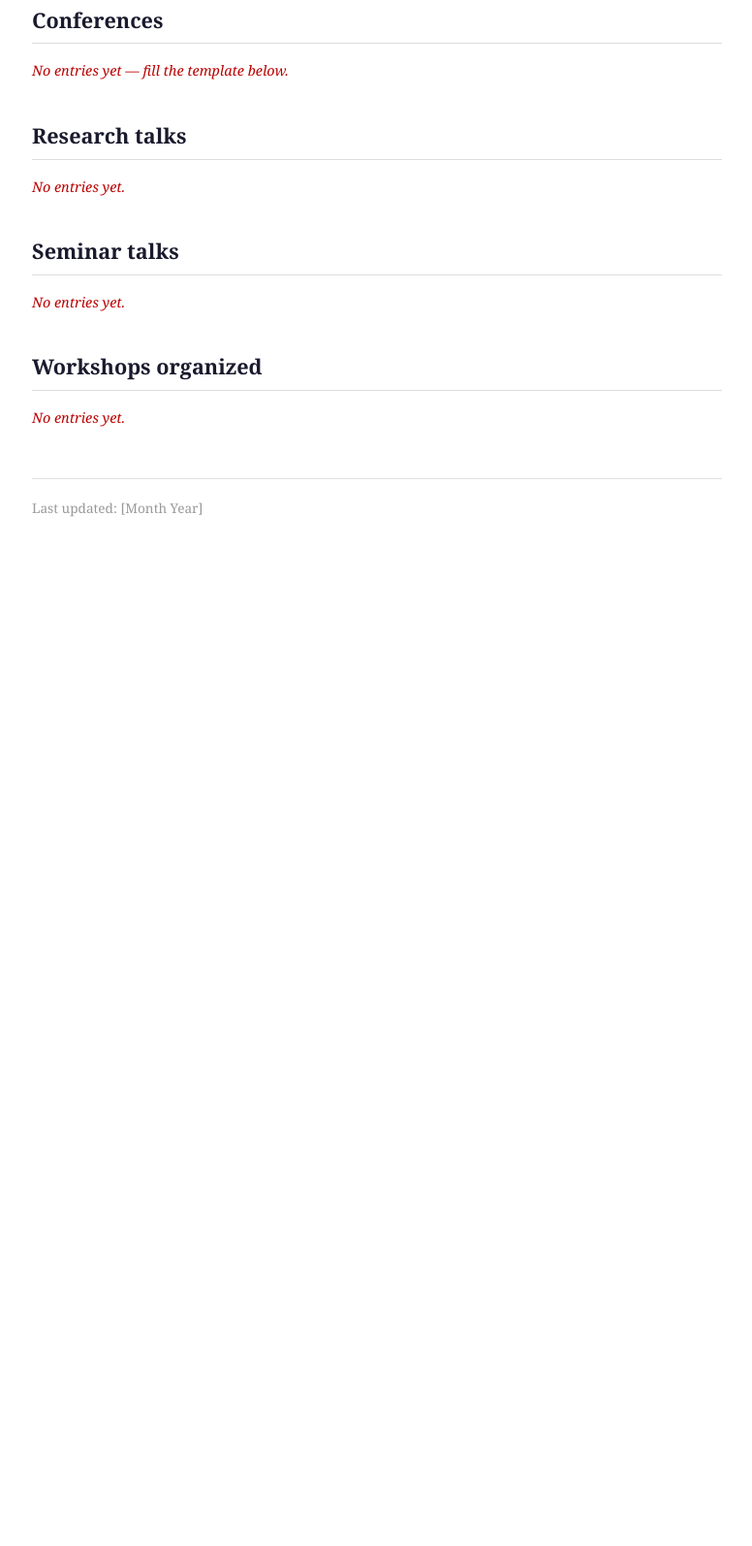
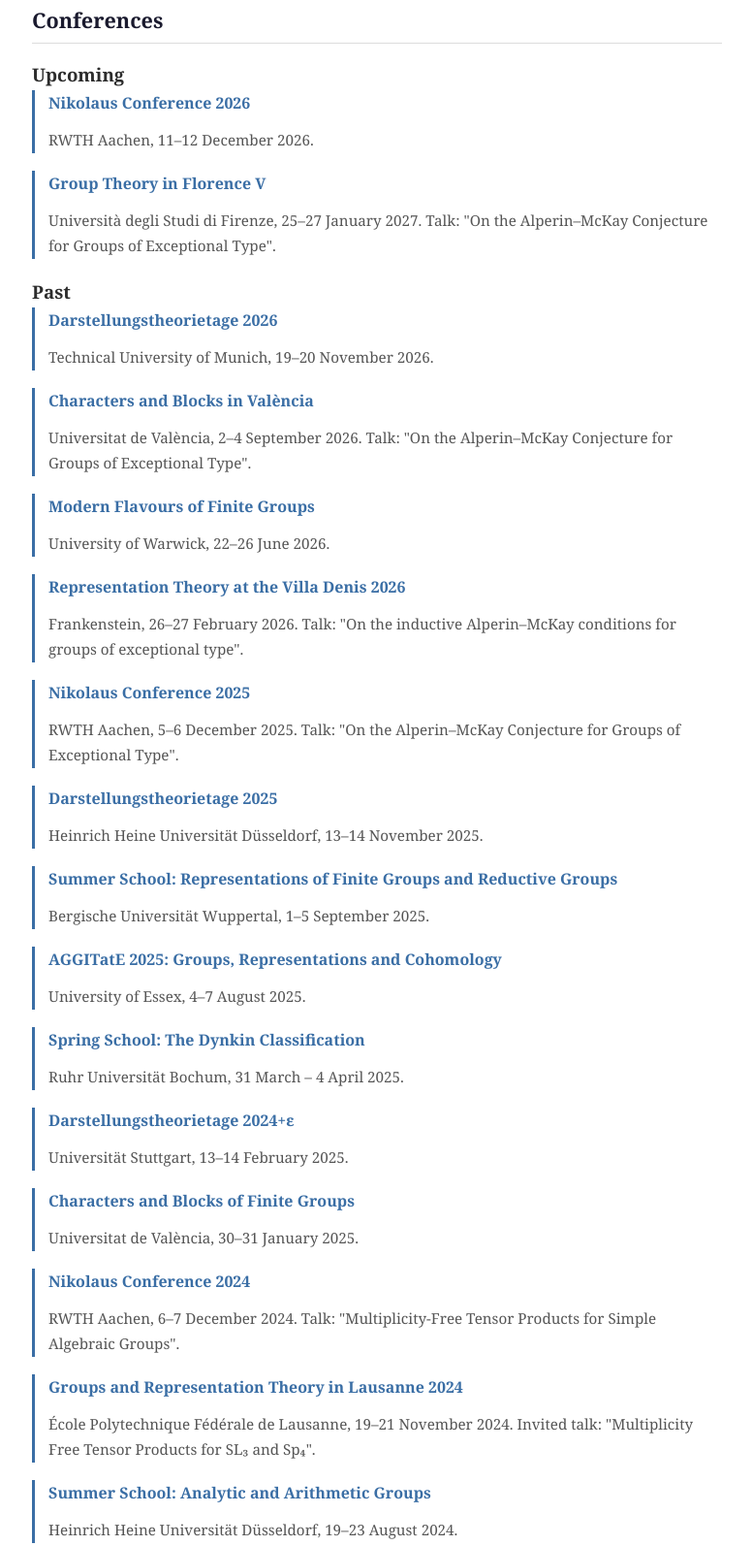
Before and after one commit to gaetan-mancini/gaetan-mancini.github.io, a plain HTML site: page activities.html in a window 1280 px wide. Shown: the part 213-1807 px from the top of the page at 97% size, without its empty margins (251-1027 px from the left). Before the commit the page ends 801 px from the top, so only its background shows below. Drawn offline with Linux system fonts and the light colour scheme.

Commit message:
Add upcoming and past conference entries

```diff
--- a/activities.html
+++ b/activities.html
@@ -24,18 +24,96 @@
 
 <section>
     <h2>Conferences</h2>
-    <p class="note">No entries yet — fill the template below.</p>
-    <!-- TEMPLATE: a conference you attended, including the talk you gave there.
-         Copy this block for each conference. -->
-    <!--
+
+    <h3>Upcoming</h3>
+
     <div class="entry">
-        <p class="title">[Name of the conference]</p>
-        <p class="meta">Talk: "[Title of your talk]" — [City], [Month Year].</p>
-        <p class="links">
-            <a href="[conference website]">Conference website</a>
-        </p>
+        <p class="title"><a href="https://www.math.rwth-aachen.de/40YearsGAP/index.html">Nikolaus Conference 2026</a></p>
+        <p class="meta">RWTH Aachen, 11–12 December 2026.</p>
     </div>
-    -->
+
+    <div class="entry">
+        <p class="title"><a href="https://sites.google.com/view/groupsinflorencev/home">Group Theory in Florence V</a></p>
+        <p class="meta">Università degli Studi di Firenze, 25–27 January 2027. Talk: "On the Alperin–McKay Conjecture for Groups of Exceptional Type".</p>
+    </div>
+
+    <h3>Past</h3>
+
+    <div class="entry">
+        <p class="title"><a href="https://sites.google.com/view/darstellungstheorietage2026">Darstellungstheorietage 2026</a></p>
+        <p class="meta">Technical University of Munich, 19–20 November 2026.</p>
+    </div>
+
+    <div class="entry">
+        <p class="title"><a href="https://sites.google.com/view/charactersandblocksinvalencia/home">Characters and Blocks in València</a></p>
+        <p class="meta">Universitat de València, 2–4 September 2026. Talk: "On the Alperin–McKay Conjecture for Groups of Exceptional Type".</p>
+    </div>
+
+    <div class="entry">
+        <p class="title"><a href="https://warwick.ac.uk/fac/sci/maths/research/events/2025-2026/modern-flavours-finite-groups/">Modern Flavours of Finite Groups</a></p>
+        <p class="meta">University of Warwick, 22–26 June 2026.</p>
+    </div>
+
+    <div class="entry">
+        <p class="title"><a href="https://reptheoryvilladenis.github.io/RepVillaDenis26/">Representation Theory at the Villa Denis 2026</a></p>
+        <p class="meta">Frankenstein, 26–27 February 2026. Talk: "On the inductive Alperin–McKay conditions for groups of exceptional type".</p>
+    </div>
+
+    <div class="entry">
+        <p class="title"><a href="https://www.math.rwth-aachen.de/Nikolaus2025/index.html">Nikolaus Conference 2025</a></p>
+        <p class="meta">RWTH Aachen, 5–6 December 2025. Talk: "On the Alperin–McKay Conjecture for Groups of Exceptional Type".</p>
+    </div>
+
+    <div class="entry">
+        <p class="title"><a href="https://reh.math.uni-duesseldorf.de/~internet/DarstThTage_2025/">Darstellungstheorietage 2025</a></p>
+        <p class="meta">Heinrich Heine Universität Düsseldorf, 13–14 November 2025.</p>
+    </div>
+
+    <div class="entry">
+        <p class="title"><a href="https://sites.google.com/view/rofgarg/home">Summer School: Representations of Finite Groups and Reductive Groups</a></p>
+        <p class="meta">Bergische Universität Wuppertal, 1–5 September 2025.</p>
+    </div>
+
+    <div class="entry">
+        <p class="title"><a href="https://jesusmartinezgarcia.net/aggitate-2025/">AGGITatE 2025: Groups, Representations and Cohomology</a></p>
+        <p class="meta">University of Essex, 4–7 August 2025.</p>
+    </div>
+
+    <div class="entry">
+        <p class="title"><a href="https://www.combinatorial-synergies.de/activities/2025-04_SpringSchoolBochum/">Spring School: The Dynkin Classification</a></p>
+        <p class="meta">Ruhr Universität Bochum, 31 March – 4 April 2025.</p>
+    </div>
+
+    <div class="entry">
+        <p class="title"><a href="https://pnp.mathematik.uni-stuttgart.de/idsr/idsr1/geckmf/darst24.html">Darstellungstheorietage 2024+ε</a></p>
+        <p class="meta">Universität Stuttgart, 13–14 February 2025.</p>
+    </div>
+
+    <div class="entry">
+        <p class="title"><a href="https://sites.google.com/view/characters-and-blocks/home">Characters and Blocks of Finite Groups</a></p>
+        <p class="meta">Universitat de València, 30–31 January 2025.</p>
+    </div>
+
+    <div class="entry">
+        <p class="title"><a href="https://www.math.rwth-aachen.de/Nikolaus2024/index.html">Nikolaus Conference 2024</a></p>
+        <p class="meta">RWTH Aachen, 6–7 December 2024. Talk: "Multiplicity-Free Tensor Products for Simple Algebraic Groups".</p>
+    </div>
+
+    <div class="entry">
+        <p class="title"><a href="https://archiveweb.epfl.ch/groreptil24.epfl.ch/index.html">Groups and Representation Theory in Lausanne 2024</a></p>
+        <p class="meta">École Polytechnique Fédérale de Lausanne, 19–21 November 2024. Invited talk: "Multiplicity Free Tensor Products for SL₃ and Sp₄".</p>
+    </div>
+
+    <div class="entry">
+        <p class="title"><a href="https://www.math.uni-duesseldorf.de/~internet/summer.school.2024/">Summer School: Analytic and Arithmetic Groups</a></p>
+        <p class="meta">Heinrich Heine Universität Düsseldorf, 19–23 August 2024.</p>
+    </div>
+
+    <div class="entry">
+        <p class="title"><a href="https://sites.google.com/view/groupsinflorenceiv/">Group Theory in Florence IV</a></p>
+        <p class="meta">Università degli Studi di Firenze, 1–3 July 2024.</p>
+    </div>
+
 </section>
 
 <section>
```
